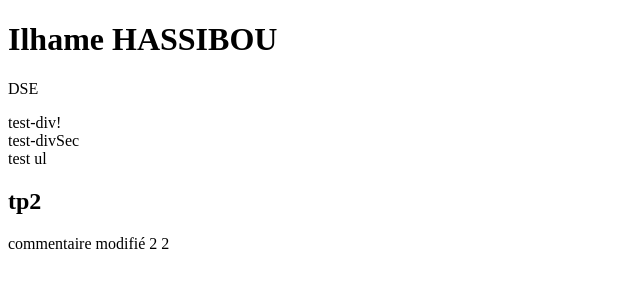
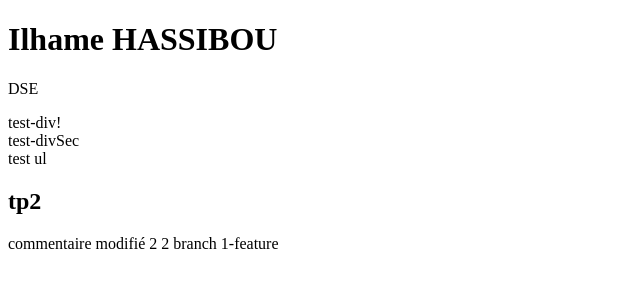
Before and after one commit to IlhameHSB/TP2, a plain HTML site: page index1.html in a window 1280 px wide. Shown: the whole page, without its empty margins (0-640 px from the left). Drawn offline with Linux system fonts and the light colour scheme.

Commit message:
fix brach feature

```diff
--- a/index1.html
+++ b/index1.html
@@ -17,4 +17,4 @@
 
 <div> <h2> tp2 </h2> </div>
 
-<div> commentaire modifié 2 2  </div>
+<div> commentaire modifié 2 2 branch 1-feature </div>
```
